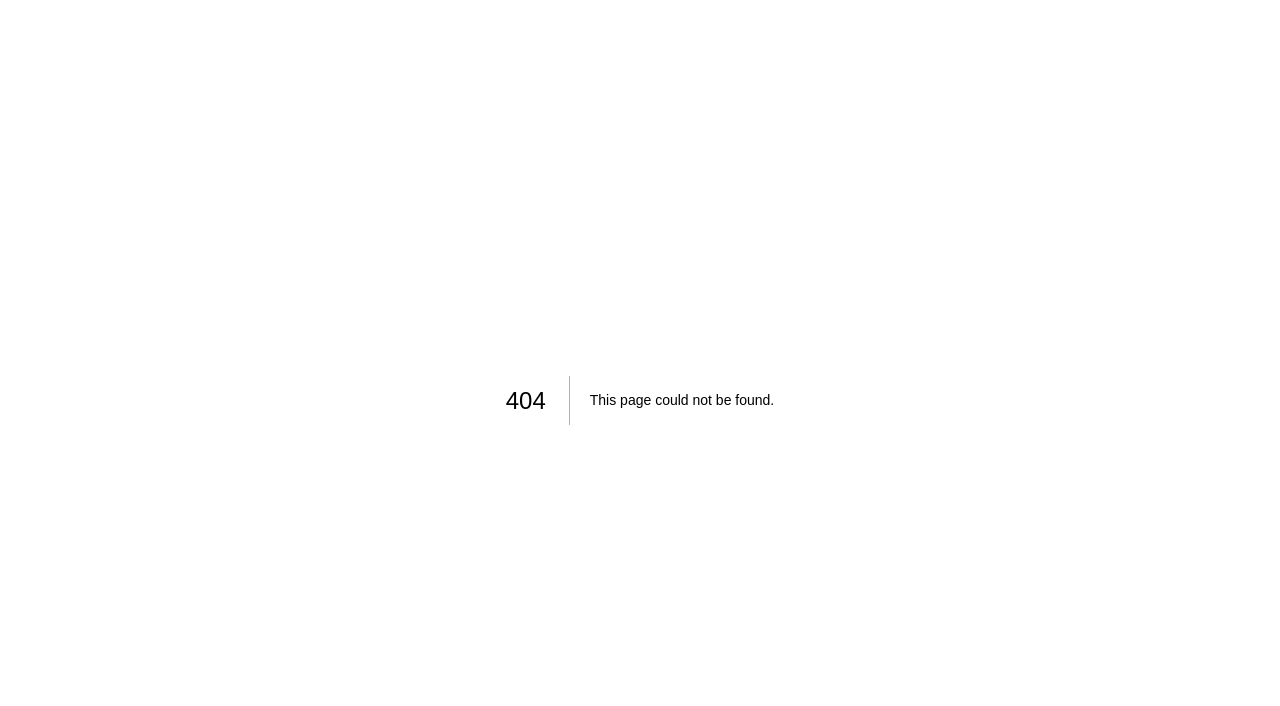
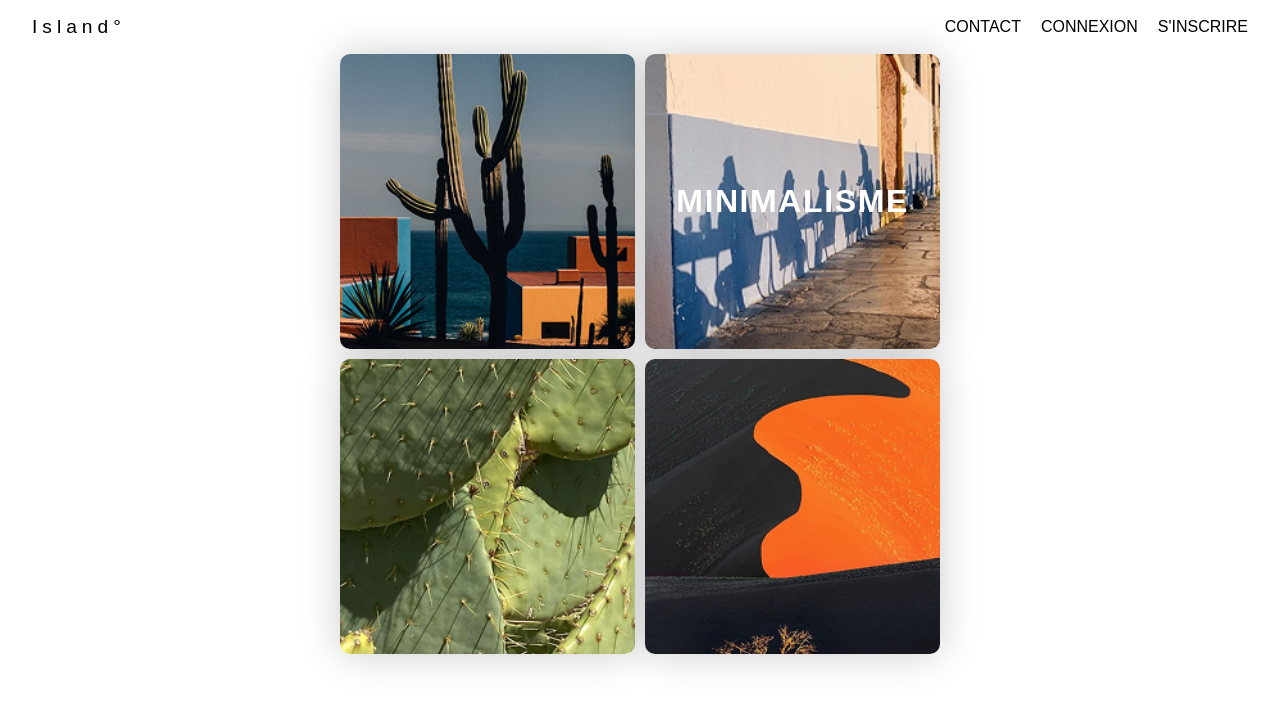
Before and after one commit to KyleAktr/forum, a Next.js app in the folder frontend/: page /categories in a window 1280 px wide. Before the commit this address had no page. Shown: the top 706 px of the page. Built offline with nearby package versions, Linux system fonts and the light colour scheme.

Commit message:
categorie page created

```diff
--- /dev/null
+++ b/frontend/src/app/categories/page.tsx
@@ -0,0 +1,41 @@
+import Navbar from "@/components/Navbar";
+import lifestyle from "../../static/img/lifestyle.png";
+import minimalisme from "../../static/img/minimalisme.png";
+import santeDigitale from "../../static/img/sante-digitale.png";
+import teletravail from "../../static/img/teletravail.png";
+import Image from "next/image";
+
+export default function categories() {
+  return (
+    <div className="categories">
+      <Navbar />
+      <div className="categories-cards">
+        <div className="categorie-card">
+          <Image
+            src={teletravail}
+            alt="Image"
+            className="categorie-card-image"
+          />
+        </div>
+        <div className="categorie-card">
+          <Image
+            src={minimalisme}
+            className="categorie-card-image"
+            alt="Image"
+          />
+          <p className="categorie-text">minimalisme</p>
+        </div>
+        <div className="categorie-card">
+          <Image
+            src={santeDigitale}
+            alt="Image"
+            className="categorie-card-image"
+          />
+        </div>
+        <div className="categorie-card">
+          <Image src={lifestyle} alt="Image" className="categorie-card-image" />
+        </div>
+      </div>
+    </div>
+  );
+}
--- a/frontend/src/styles/index.css
+++ b/frontend/src/styles/index.css
@@ -1,4 +1,3 @@
-@charset "UTF-8";
 html,
 body,
 div,
@@ -96,7 +95,7 @@ button {
 }
 
 .header {
-  position: relative; /* Conteneur relatif pour positionner l’image et le texte */
+  position: relative;
   width: 95%;
   height: 75vh;
   margin: 0 auto;
@@ -194,4 +193,21 @@ button {
 }
 .body .category-cards .category-card .card-footer .arrow-icon {
   cursor: pointer;
+}
+
+.categories-cards {
+  display: grid;
+  grid-template-columns: repeat(2, 1fr);
+  grid-template-rows: repeat(2, 1fr);
+  gap: 20px;
+  width: 100%;
+  margin: 0 auto;
+}
+
+.categorie-card {
+  text-align: center;
+}
+.categorie-card .categorie-card-image {
+  width: 100%;
+  aspect-ratio: 1/1;
 }/*# sourceMappingURL=index.css.map */
--- a/frontend/src/styles/index.scss
+++ b/frontend/src/styles/index.scss
@@ -2,3 +2,4 @@
 @import "./components/navbar";
 @import "./pages/login";
 @import "./pages/home";
+@import "./pages/categories";
--- a/frontend/src/styles/pages/_home.scss
+++ b/frontend/src/styles/pages/_home.scss
@@ -1,5 +1,5 @@
 .header {
-  position: relative; /* Conteneur relatif pour positionner l’image et le texte */
+  position: relative;
   width: 95%;
   height: 75vh;
   margin: 0 auto;
--- /dev/null
+++ b/frontend/src/styles/pages/categories.css
@@ -0,0 +1,72 @@
+@charset "UTF-8";
+.categories-cards {
+  margin: 0 auto;
+  display: grid;
+  grid-template-columns: repeat(2, 1fr);
+  gap: 10px;
+  max-width: 600px;
+  width: 100%;
+}
+
+.categorie-card {
+  border-radius: 10px;
+  overflow: hidden;
+  width: 100%;
+  aspect-ratio: 1/1;
+  display: flex;
+  align-items: center;
+  justify-content: center;
+  cursor: pointer;
+  position: relative;
+  transition: transform 0.3s ease-in-out;
+  box-shadow: 0 0 40px rgba(0, 0, 0, 0.2);
+}
+
+/* L'effet de flou qui est appliqué à l'image au survol */
+.categorie-card:hover .categorie-card-image {
+  filter: blur(5px);
+}
+
+.categorie-card-image {
+  width: 100%;
+  height: 100%;
+  -o-object-fit: cover;
+     object-fit: cover;
+  transition: filter 0.3s ease-in-out;
+}
+
+/* Le flou progressif autour des bords de la carte avec un dégradé */
+.categorie-card::after {
+  position: absolute;
+  background: radial-gradient(circle, rgba(255, 255, 255, 0.4) 0%, rgba(255, 255, 255, 0) 50%);
+  -webkit-backdrop-filter: blur(10px);
+          backdrop-filter: blur(10px); /* Applique un flou sur le fond */
+  opacity: 0;
+  transition: opacity 0.3s ease-in-out;
+}
+
+/* Rendre le flou visible au survol */
+.categorie-card:hover::after {
+  opacity: 1;
+  visibility: visible;
+  transition: opacity 0.3s ease, visibility 0s;
+}
+
+.categorie-text {
+  position: absolute;
+  color: white;
+  font-size: 2rem;
+  font-weight: 700;
+  text-transform: uppercase;
+  letter-spacing: 0.1rem;
+  z-index: 1;
+  text-align: center;
+  transition: opacity 0.3s ease, visibility 0s 0.3s;
+}
+
+.categorie-text:hover {
+  visibility: visible;
+  opacity: 1;
+  transition: opacity 0.3s ease, visibility 0s;
+  z-index: 2;
+}/*# sourceMappingURL=categories.css.map */
--- /dev/null
+++ b/frontend/src/styles/pages/categories.scss
@@ -0,0 +1,74 @@
+.categories-cards {
+  margin: 0 auto;
+  display: grid;
+  grid-template-columns: repeat(2, 1fr);
+  gap: 10px;
+  max-width: 600px;
+  width: 100%;
+}
+
+.categorie-card {
+  border-radius: 10px;
+  overflow: hidden;
+  width: 100%;
+  aspect-ratio: 1 / 1;
+  display: flex;
+  align-items: center;
+  justify-content: center;
+  cursor: pointer;
+  position: relative;
+  transition: transform 0.3s ease-in-out;
+  box-shadow: 0 0 40px rgba(0, 0, 0, 0.2);
+}
+
+/* L'effet de flou qui est appliqué à l'image au survol */
+.categorie-card:hover .categorie-card-image {
+  filter: blur(5px);
+}
+
+.categorie-card-image {
+  width: 100%;
+  height: 100%;
+  object-fit: cover;
+  transition: filter 0.3s ease-in-out;
+}
+
+/* Le flou progressif autour des bords de la carte avec un dégradé */
+.categorie-card::after {
+  position: absolute;
+  background: radial-gradient(
+    circle,
+    rgba(255, 255, 255, 0.4) 0%,
+    rgba(255, 255, 255, 0) 50%
+  );
+  backdrop-filter: blur(10px); /* Applique un flou sur le fond */
+  opacity: 0;
+  transition: opacity 0.3s ease-in-out;
+}
+
+/* Rendre le flou visible au survol */
+.categorie-card:hover::after {
+  opacity: 1;
+  visibility: visible;
+  transition: opacity 0.3s ease, visibility 0s;
+}
+
+.categorie-text {
+  position: absolute;
+  color: white;
+  font-size: 2rem;
+  font-weight: 700;
+  text-transform: uppercase;
+  letter-spacing: 0.1rem;
+  z-index: 1;
+  text-align: center;
+  //   visibility: hidden;
+  transition: opacity 0.3s ease, visibility 0s 0.3s;
+}
+
+.categorie-text:hover {
+  visibility: visible;
+  opacity: 1;
+  transition: opacity 0.3s ease, visibility 0s;
+  z-index: 2;
+}
```
Also changed, not shown: 2 other files (tests, documents, lock files or other folders).
